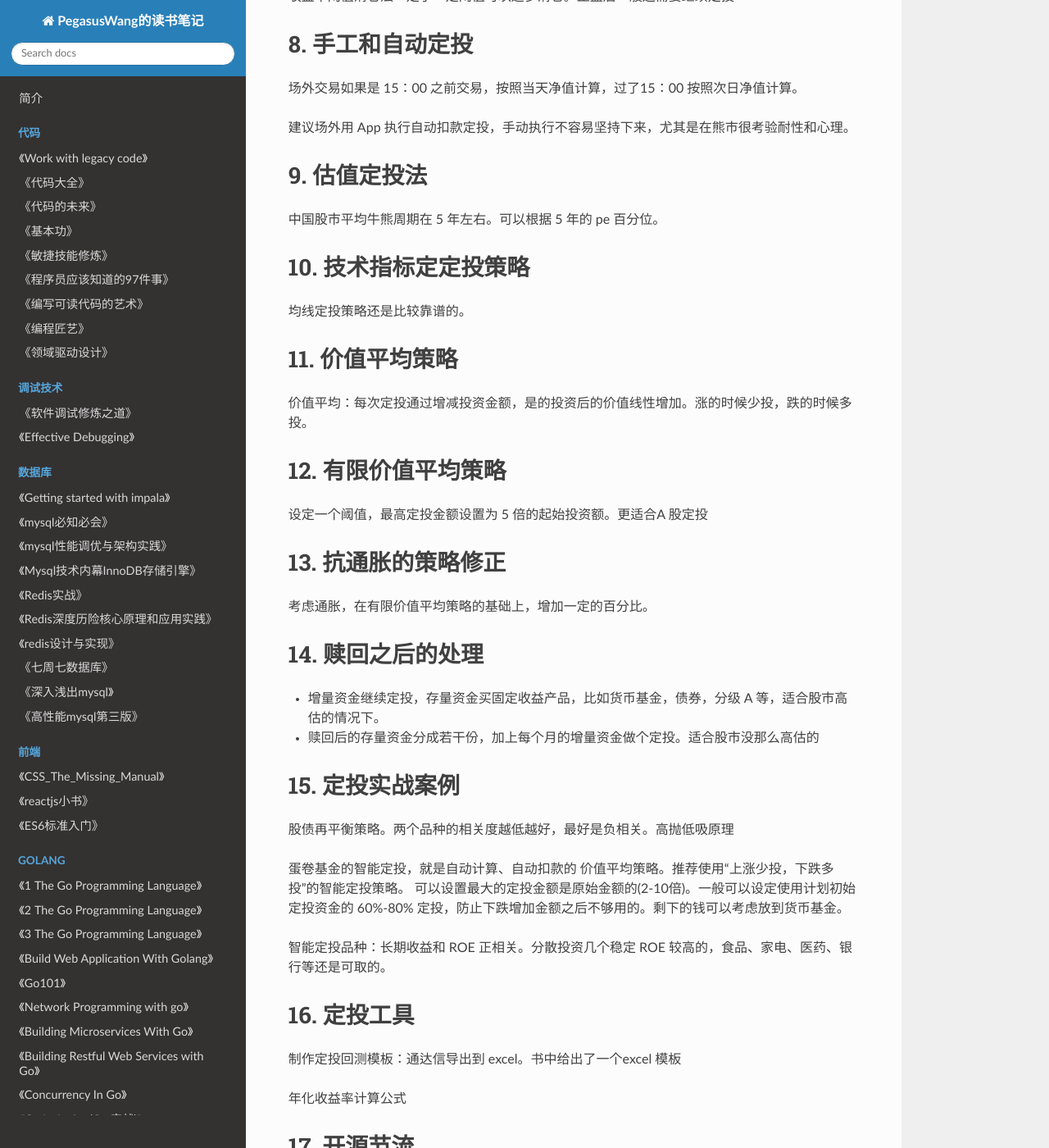
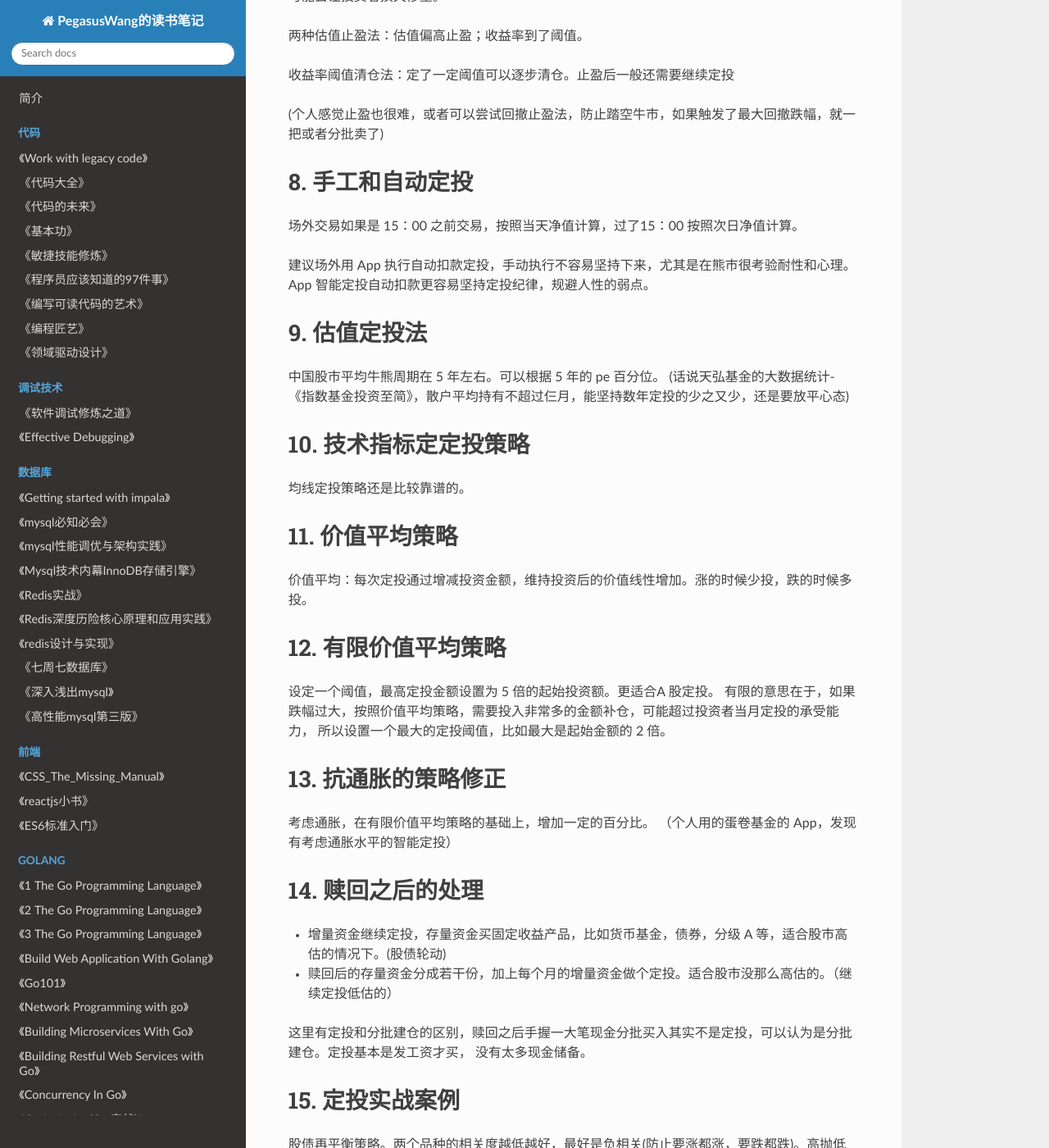
Before and after one commit to PegasusWang/booknotes, an MkDocs documentation site: the page built from docs/金融理财/聪明的定投.md, in a window 1280 px wide and 1400 px high, scrolled down 1664 px. Shown: the whole window at 82% size. Built offline with MkDocs 1.6.1, drawn with Linux system fonts in a browser that asks for light colours; nearby versions of some CDN libraries; old or Windows-style settings are respelled for this version of MkDocs; some of the changed text lies outside the part shown.

```diff
--- a/docs/金融理财/聪明的定投.md
+++ b/docs/金融理财/聪明的定投.md
@@ -11,7 +11,7 @@ ROE(净资产利润率)。 个股 ROE=税后净利润/所有者权益的平均x1
 
 中国股市牛短熊长，定投低估值PE，高ROE 的品种，长期下跌可以积累筹码。
 
-收益率最高的是增强型指数基金，不管是沪深 300 还是中证 500，说明 A 股市场有效性不强。
+收益率最高的是增强型指数基金，不管是沪深 300 还是中证 500，说明 A 股市场有效性不强。不像美股的长牛
 
 宽基指数中的沪深 300，中证 500，行业指数中的低PE 银行，高 ROE 中的医药和食品是定投的较好品种。
 
@@ -19,6 +19,7 @@ ROE(净资产利润率)。 个股 ROE=税后净利润/所有者权益的平均x1
 # 4. Smart Beta 指数基金
 
 基金收益率超过了指数，超越部分的收益就叫做 alpha 收益，而随着指数上涨的这部分收益就是 beta 收益。
+Smart Beta 就是定义了一系列的影响因子。
 
 - 基本面 50
 - 上证 50AH 优选
@@ -35,40 +36,44 @@ ROE(净资产利润率)。 个股 ROE=税后净利润/所有者权益的平均x1
 
 # 5. 主动基金和 QDII 基金
 
-冠军魔咒：当年的主动基金冠军往往下一年跑输市场。
+冠军魔咒：当年的主动基金冠军往往下一年跑输市场。如果真有常胜将军，大家都去买第一名的基金了。
 
 - 看长期表现。至少要上亿规模，但是超过百亿元也难表现出色
-- 基金经理
-- 基金公司。规模达，成立时间长
+- 基金经理。主动型基金依赖基金经理的决策
+- 基金公司。规模大，成立时间长
 - 基金季报、年报
-- 评级。晨星网、天天基金网
-- 基金规模
+- 评级。晨星网、天天基金网，筛选高评级基金
+- 基金规模。太小和太大都不好
 
 QDII (Qualified Domestic Institutional Investor, 合格境内机构投资者)，可以购买美国标普 500，纳斯达克指数基金。
 
 
 # 6. 什么时候开始定投
 
-股市跌得越低，定投越合适。
+股市跌得越低，定投越合适。微笑曲线能给投资者带来不错的收益。
 长期定投，周定投和月定投收益差异不大，关键是要长期坚持。
 
 # 7. 何时赎回
 
-A 股定投一定要止盈。A 股是一个牛短熊长、暴跌暴涨的不成熟股市。
+A 股定投一定要止盈。A 股是一个牛短熊长、暴跌暴涨的不成熟股市。如果不止盈，后期最大回撤可能会让投资者损失惨重。
 
-估值止盈法：估值偏高止盈；收益率到了阈值。
+两种估值止盈法：估值偏高止盈；收益率到了阈值。
 
 收益率阈值清仓法：定了一定阈值可以逐步清仓。止盈后一般还需要继续定投
+
+(个人感觉止盈也很难，或者可以尝试回撤止盈法，防止踏空牛市，如果触发了最大回撤跌幅，就一把或者分批卖了)
 
 # 8. 手工和自动定投
 
 场外交易如果是 15：00 之前交易，按照当天净值计算，过了15：00 按照次日净值计算。
 
 建议场外用 App 执行自动扣款定投，手动执行不容易坚持下来，尤其是在熊市很考验耐性和心理。
+App 智能定投自动扣款更容易坚持定投纪律，规避人性的弱点。
 
 # 9. 估值定投法
 
 中国股市平均牛熊周期在 5 年左右。可以根据 5 年的 pe 百分位。
+(话说天弘基金的大数据统计-《指数基金投资至简》，散户平均持有不超过仨月，能坚持数年定投的少之又少，还是要放平心态)
 
 # 10. 技术指标定定投策略
 
@@ -76,24 +81,30 @@ A 股定投一定要止盈。A 股是一个牛短熊长、暴跌暴涨的不成
 
 # 11. 价值平均策略
 
-价值平均：每次定投通过增减投资金额，是的投资后的价值线性增加。涨的时候少投，跌的时候多投。
+价值平均：每次定投通过增减投资金额，维持投资后的价值线性增加。涨的时候少投，跌的时候多投。
 
 # 12. 有限价值平均策略
 
-设定一个阈值，最高定投金额设置为 5 倍的起始投资额。更适合A 股定投
+设定一个阈值，最高定投金额设置为 5 倍的起始投资额。更适合A 股定投。
+有限的意思在于，如果跌幅过大，按照价值平均策略，需要投入非常多的金额补仓，可能超过投资者当月定投的承受能力，
+所以设置一个最大的定投阈值，比如最大是起始金额的 2 倍。
 
 # 13. 抗通胀的策略修正
 
 考虑通胀，在有限价值平均策略的基础上，增加一定的百分比。
+（个人用的蛋卷基金的 App，发现有考虑通胀水平的智能定投）
 
 # 14. 赎回之后的处理
 
-- 增量资金继续定投，存量资金买固定收益产品，比如货币基金，债券，分级 A 等，适合股市高估的情况下。
-- 赎回后的存量资金分成若干份，加上每个月的增量资金做个定投。适合股市没那么高估的
+- 增量资金继续定投，存量资金买固定收益产品，比如货币基金，债券，分级 A 等，适合股市高估的情况下。(股债轮动)
+- 赎回后的存量资金分成若干份，加上每个月的增量资金做个定投。适合股市没那么高估的。（继续定投低估的）
+
+这里有定投和分批建仓的区别，赎回之后手握一大笔现金分批买入其实不是定投，可以认为是分批建仓。定投基本是发工资才买，
+没有太多现金储备。
 
 # 15. 定投实战案例
 
-股债再平衡策略。两个品种的相关度越低越好，最好是负相关。高抛低吸原理
+股债再平衡策略。两个品种的相关度越低越好，最好是负相关(防止要涨都涨，要跌都跌)。高抛低吸原理，不断轮动
 
 蛋卷基金的智能定投，就是自动计算、自动扣款的 价值平均策略。推荐使用“上涨少投，下跌多投”的智能定投策略。
 可以设置最大的定投金额是原始金额的(2-10倍)。一般可以设定使用计划初始定投资金的 60%-80%
@@ -105,7 +116,7 @@ A 股定投一定要止盈。A 股是一个牛短熊长、暴跌暴涨的不成
 
 制作定投回测模板：通达信导出到 excel。书中给出了一个excel 模板
 
-年化收益率计算公式
+年化收益率计算公式。学会计算收益和年化收益。
 
 # 17. 开源节流
 
```
Also changed, not shown: docs/金融理财/指数基金投资日志.md (+17 -17 lines).
